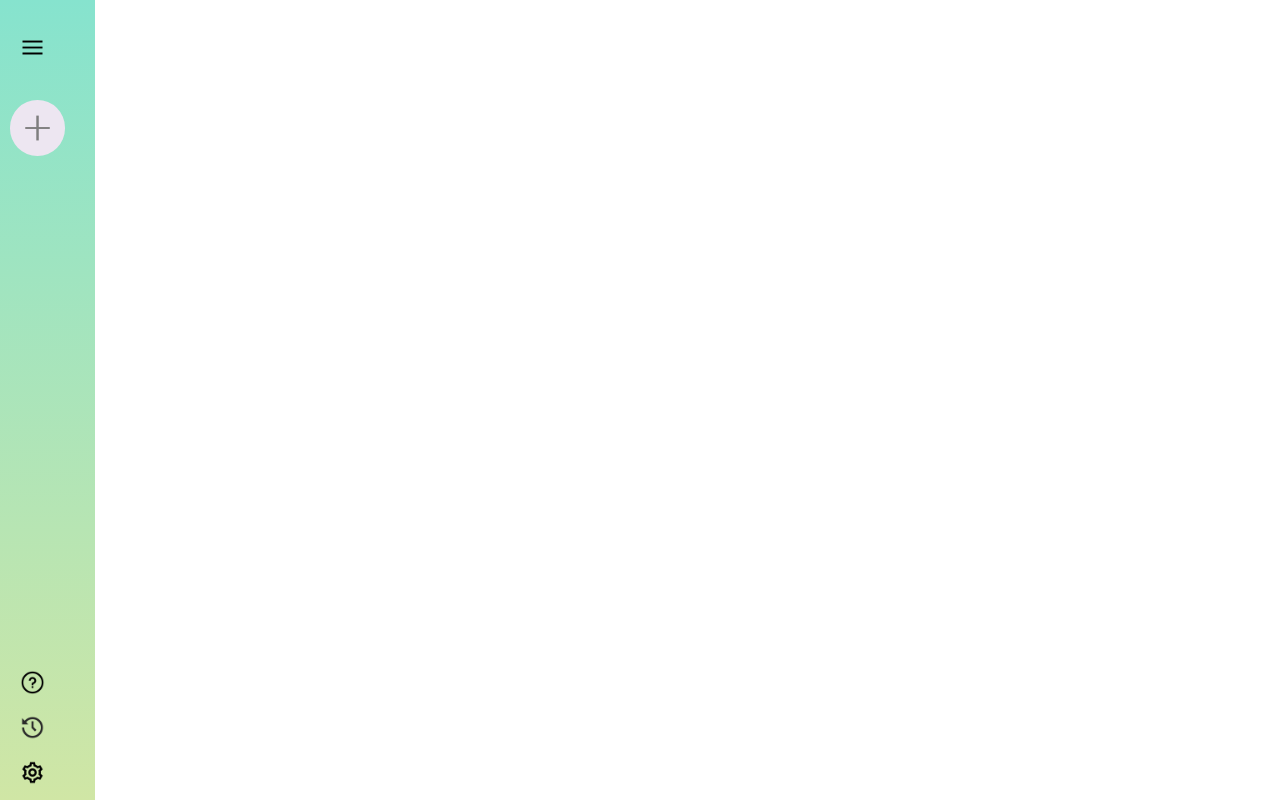
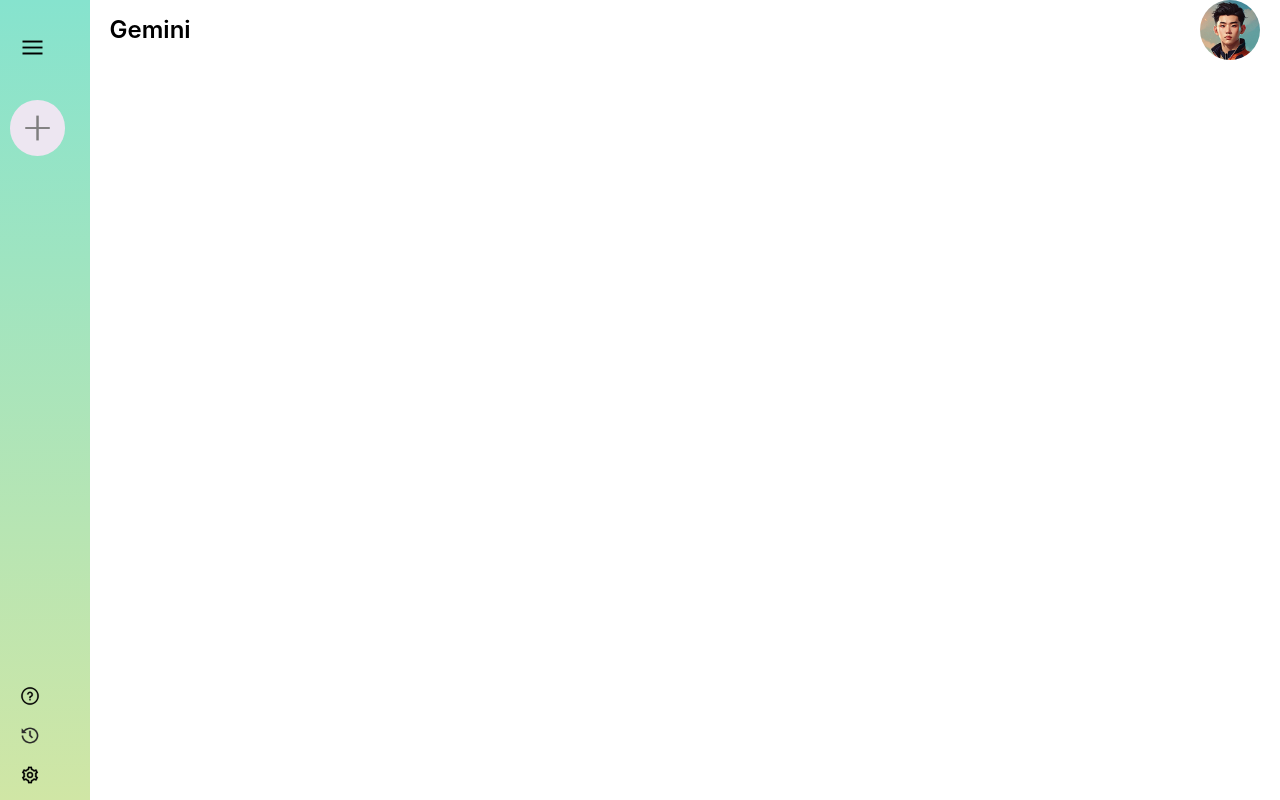
Before and after one commit to Sintu4613S/React_Proj_02, a React (Vite) app in the folder gemini-proj/: page / in a window 1280 px wide. Built offline with nearby package versions, Linux system fonts and the light colour scheme.

Commit message:
mount the navbar

```diff
--- a/gemini-proj/src/App.jsx
+++ b/gemini-proj/src/App.jsx
@@ -1,5 +1,6 @@
 
 import './App.css'
+import Navbar from './components/main/Navbar'
 import Sidebar from './components/sidebar/Sidebar'
 
 function App() {
@@ -8,6 +9,7 @@ function App() {
   return (
     <>
       <Sidebar />
+      <Navbar />
     </>
   )
 }
```
